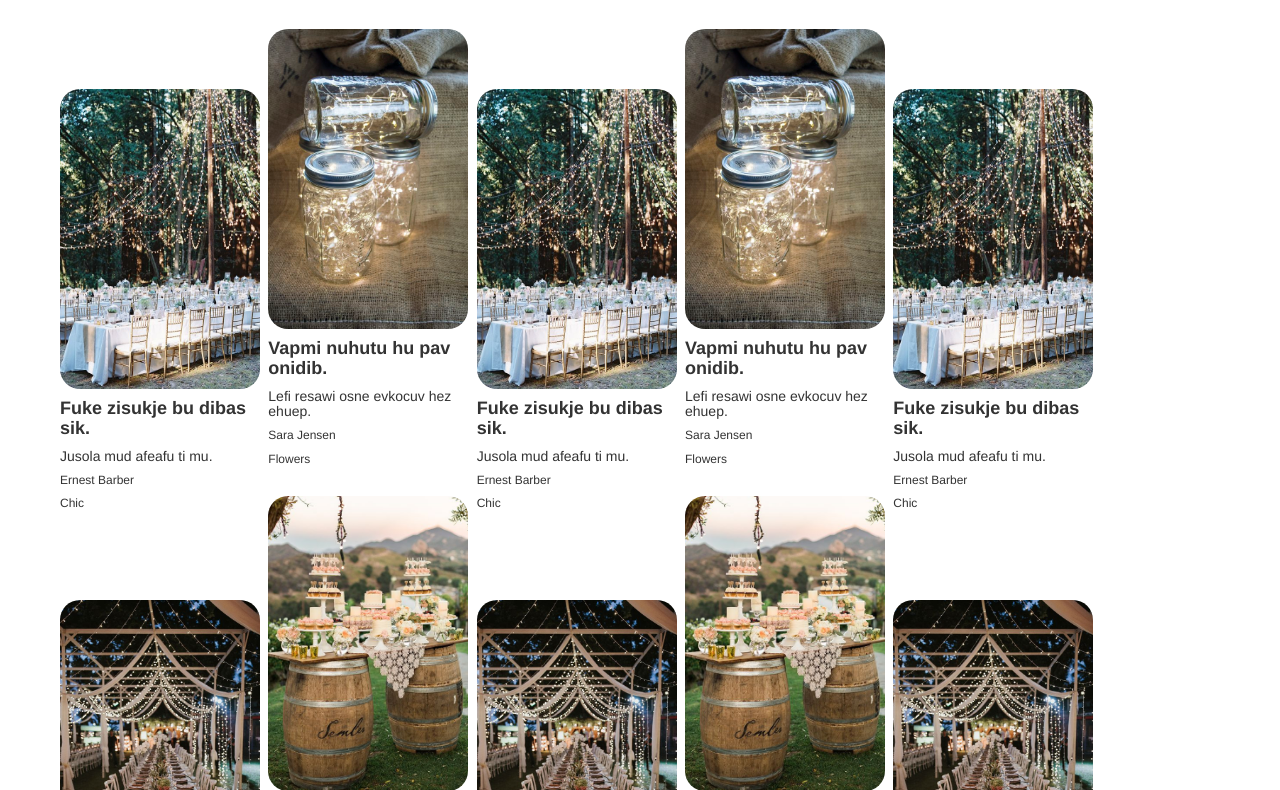
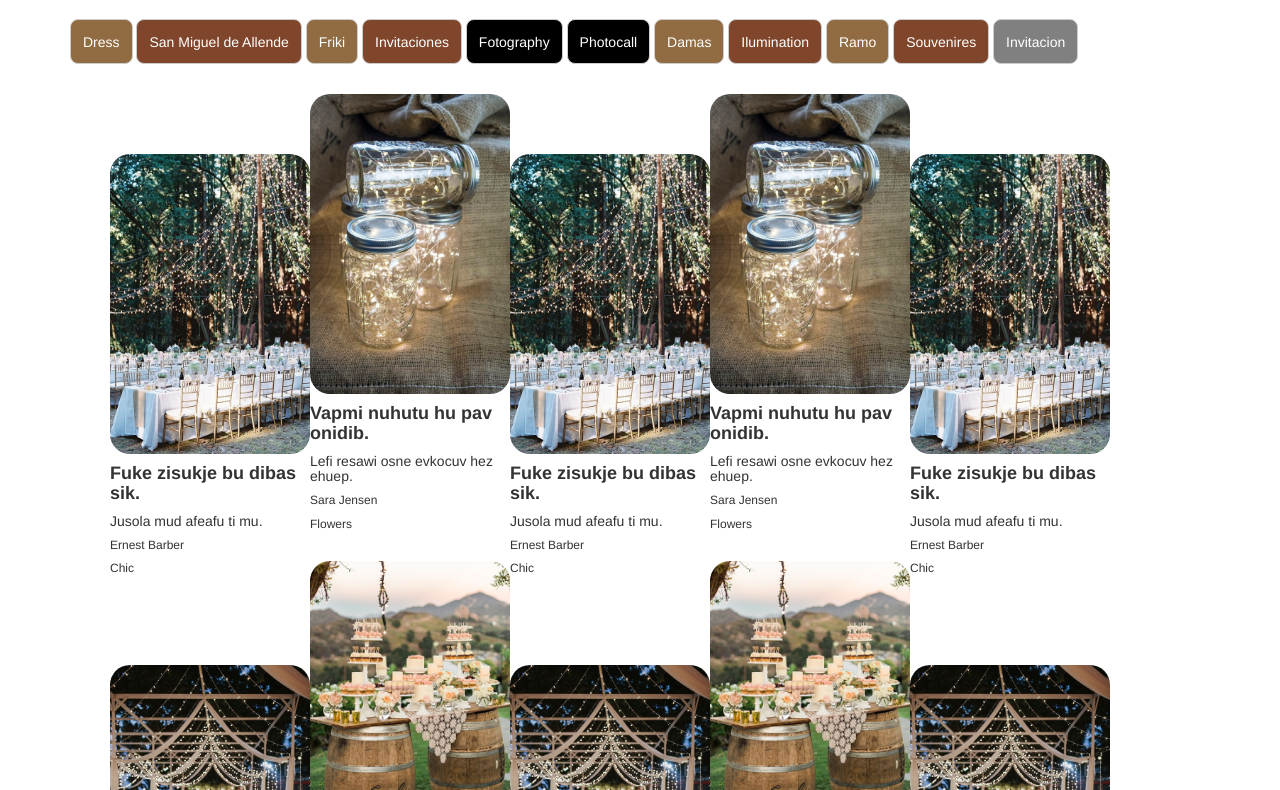
Before and after one commit to marioncastillo/pinterest-marion, a website: page index.html in a window 1280 px wide. Shown: the part 51-841 px from the top of the page. Drawn offline with nearby package versions, Linux system fonts and the light colour scheme.

Commit message:
cargando botones menu

```diff
--- a/assets/sass/_style.scss
+++ b/assets/sass/_style.scss
@@ -51,6 +51,32 @@ nav{
 	font-size:25px;
 	color:grey;
 }
+
+.btn{
+	margin-top:20px;
+	border-radius:8px;
+	color:white;
+	height:45px;
+}
+
+.btnuno{
+	background-color:#916C42;
+}
+
+.btndos{
+	background-color:#80462B;
+}
+
+.btncuatro{
+	background-color:black;
+}
+
+.btncinco{
+	background-color:grey;
+}
+.container-fluid{
+	margin-left:50px;
+}
 .fotos{
 	margin:30px;
 	width:200px;
--- a/index.html
+++ b/index.html
@@ -9,6 +9,7 @@
 
 </head>
 <body>
+
 <nav>
 	<div class="ini">
 	<i class="fa fa-pinterest" aria-hidden="true"></i>
@@ -36,6 +37,38 @@
 	</div>
 
 </nav>
+<section class="navdos">
+<div class="container">
+<div class="row">
+	<div class="col-lg-12 col-md-12 col-sm-12 col-xs-12">
+	<button class="btn btn-default btnuno">Dress</button>
+
+	<button class="btn btn-default btndos">San Miguel de Allende</button>
+
+	<button class="btn btn-default btnuno">Friki</button>
+
+	<button class="btn btn-default btndos">Invitaciones</button>
+
+	<button class="btn btn-default btncuatro">Fotography</button>
+
+	<button class="btn btn-default btncuatro">Photocall</button>
+
+	<button class="btn btn-default btnuno">Damas</button>
+
+	<button class="btn btn-default btndos">Ilumination</button>
+
+	<button class="btn btn-default btnuno">Ramo</button>
+
+	<button class="btn btn-default btndos">Souvenires</button>
+
+	<button class="btn btn-default btncinco">Invitacion</button>
+
+	</div>
+</div>
+</div>
+</section>
+
+
 <section>
 <div class="container-fluid">
 <div class="row">
```
Also changed, not shown: dist/css/style.min.css.
